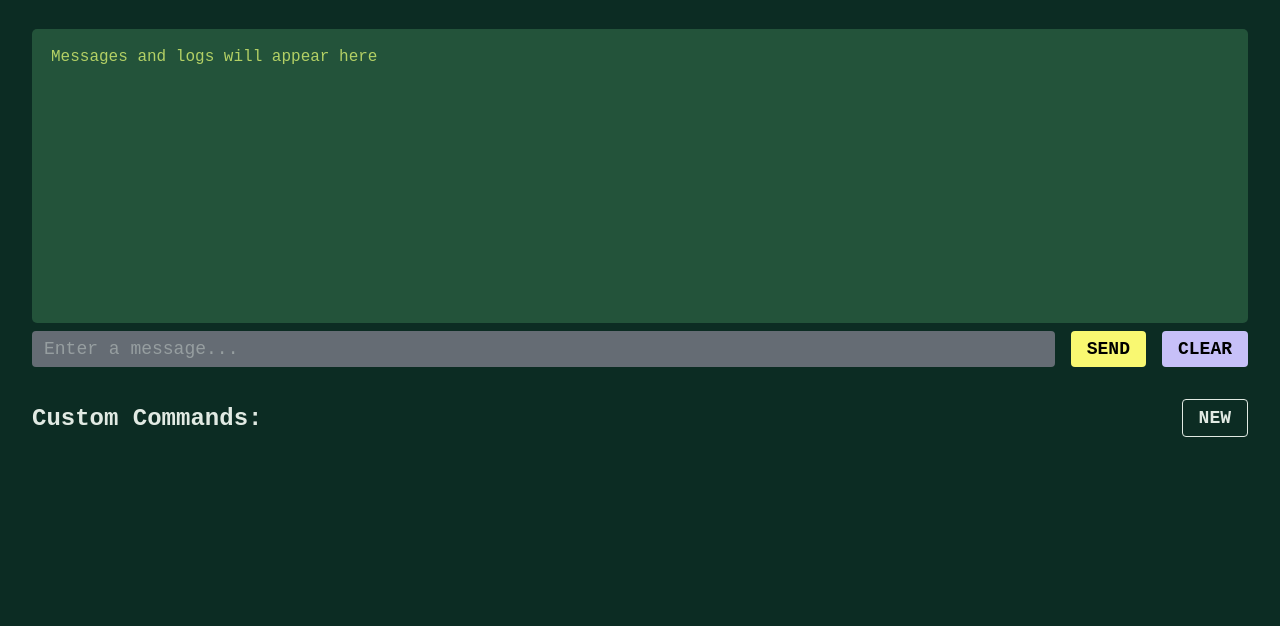
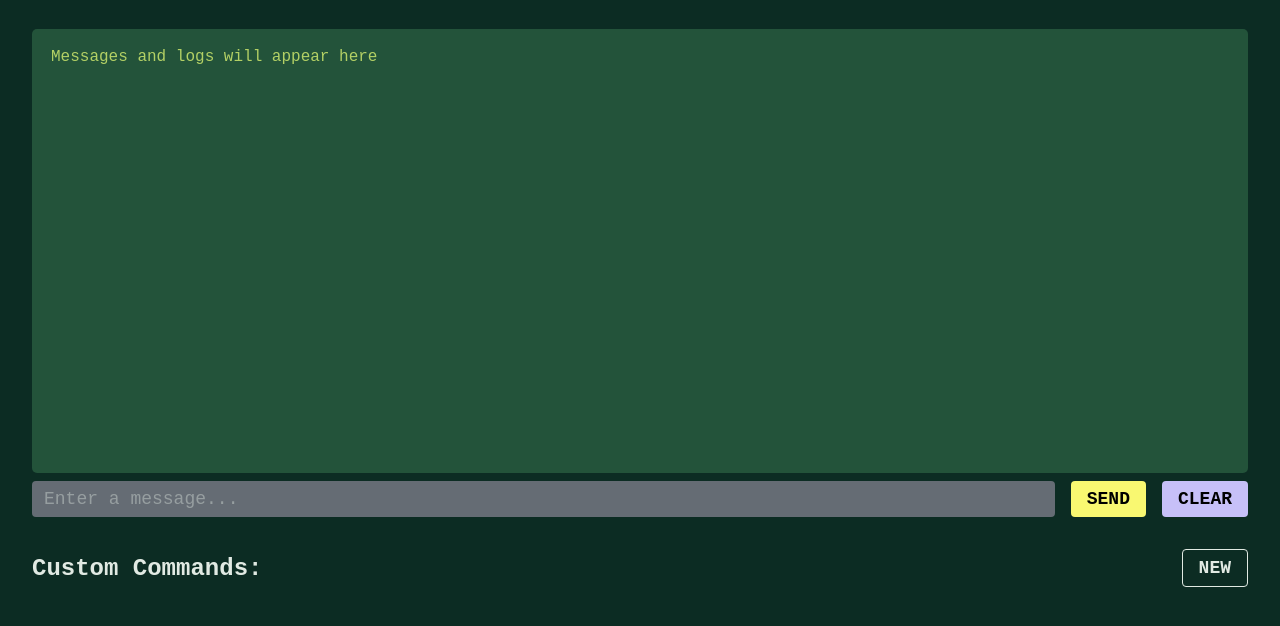
Before and after one commit to Mikadifo/blehd10, a website with bundled scripts: page index.html in a window 1280 px wide. Shown: the part 72-698 px from the top of the page. Built offline with nearby package versions, Linux system fonts and the light colour scheme.

Commit message:
mod: added scroll to log-container

```diff
--- a/bleHandler.js
+++ b/bleHandler.js
@@ -79,6 +79,7 @@ export const addLog = (msg, type = "info") => {
   logMsg.innerText = `${type}: ${msg}`;
   logMsg.classList.add(`log-${type}`);
   $log.appendChild(logMsg);
+  $log.scrollTop = $log.scrollHeight;
 };
 
 window.connect = connect;
--- a/style.css
+++ b/style.css
@@ -44,8 +44,10 @@ button:not(:disabled):hover {
 #log-container {
   background: #23533a;
   margin: 2rem 0 0.5rem 0;
-  padding: 18px;
-  min-height: 256px;
+  padding: 18px 18px 24px 18px;
+  overflow-y: auto;
+  min-height: 400px;
+  max-height: 400px;
   border: 1px solid transparent;
   border-radius: 5px;
 }
```
